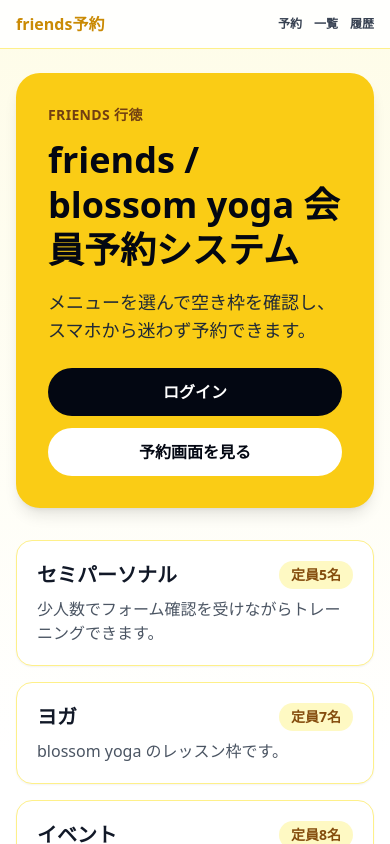
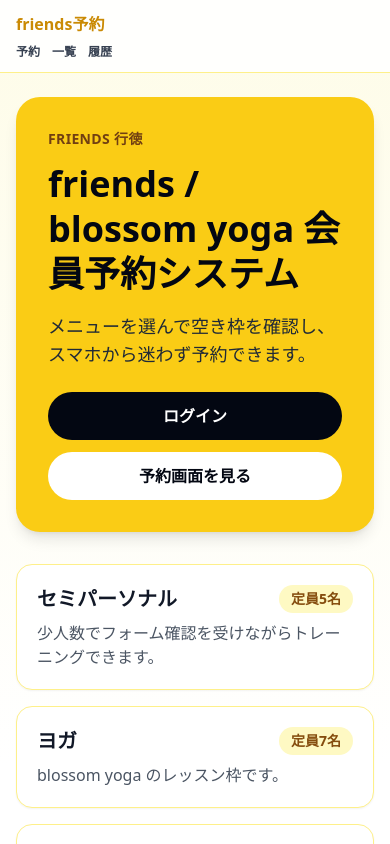
Before and after one commit to kyoheiehime089-cpu/friends-member-reservation, a Next.js app: page / in a window 390 px wide. Shown: the top 844 px of the page. Built offline with nearby package versions, Linux system fonts and the light colour scheme; no server answers.

Commit message:
Show logged in member name in member app

```diff
--- a/src/components/AppShell.tsx
+++ b/src/components/AppShell.tsx
@@ -1,12 +1,16 @@
 import Link from 'next/link';
 import type { ReactNode } from 'react';
+import { MemberIdentityBadge } from '@/components/MemberIdentityBadge';
 
 export function AppShell({ children }: { children: ReactNode }) {
   return (
     <div className="min-h-screen bg-gradient-to-b from-yellow-50 via-white to-white">
       <header className="sticky top-0 z-10 border-b border-yellow-200 bg-white/90 backdrop-blur">
-        <div className="mx-auto flex max-w-6xl items-center justify-between gap-3 px-4 py-3">
-          <Link href="/" className="shrink-0 font-black text-yellow-600">friends予約</Link>
+        <div className="mx-auto flex max-w-6xl flex-col gap-2 px-4 py-3 sm:flex-row sm:items-center sm:justify-between">
+          <div className="flex items-center justify-between gap-3">
+            <Link href="/" className="shrink-0 font-black text-yellow-600">friends予約</Link>
+            <MemberIdentityBadge />
+          </div>
           <nav className="flex shrink-0 gap-3 text-xs font-black text-gray-700 sm:text-sm">
             <Link href="/reserve">予約</Link>
             <Link href="/my-reservations">一覧</Link>
```
